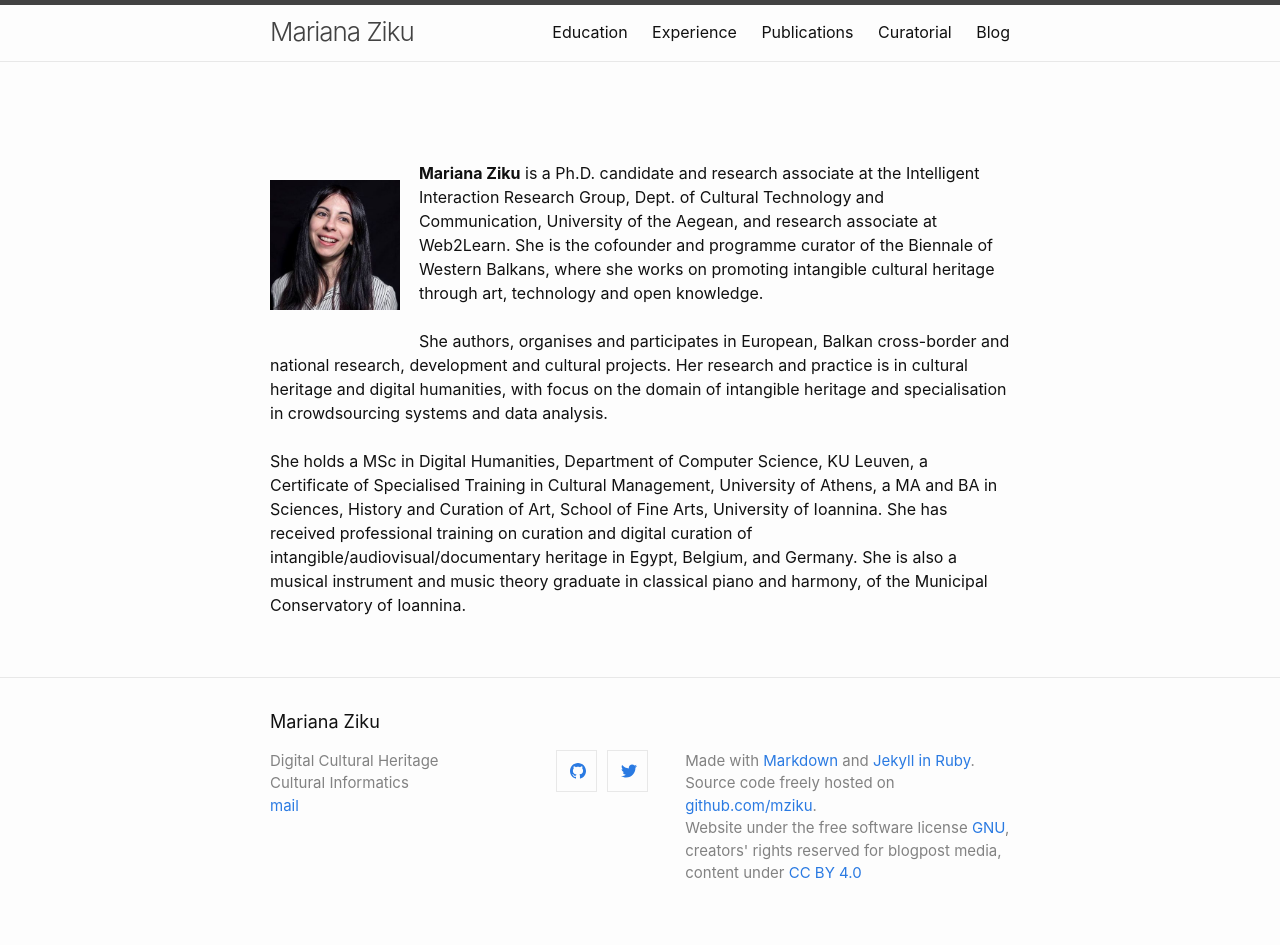
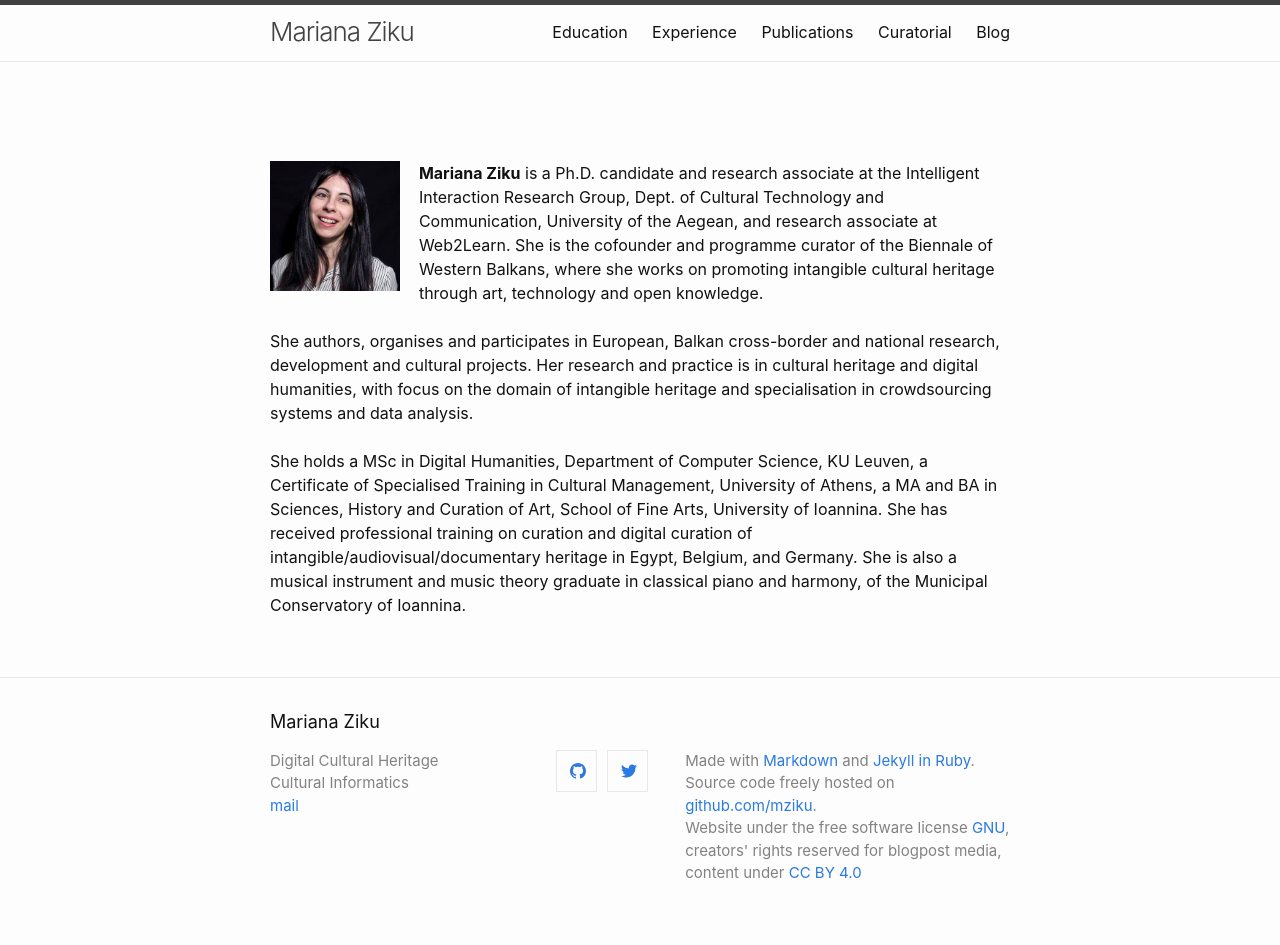
Before and after one commit to mziku/mziku.github.io, a Jekyll site: the page built from index.md, in a window 1280 px wide. Built offline with Jekyll 4.4.1, drawn with Linux system fonts in a browser that asks for light colours.

Commit message:
Update index.md

```diff
--- a/index.md
+++ b/index.md
@@ -3,7 +3,7 @@
 ---
 
 <br>
-<p style="float: left;"><img src="https://mziku.github.io/images/10574310_795517237244850_4768544535441850499_n(1).jpg" style="float:left; margin-top:5mm; margin-right:5mm; margin-bottom:5mm; margin-left:5;" alt="mariana-ziku-profile-picture" width="130" height="auto"></p>
+<p style="float: left;"><img src="https://mziku.github.io/images/10574310_795517237244850_4768544535441850499_n(1).jpg" style="float:left; margin-right:5mm; margin-bottom:5mm; margin-left:5;" alt="mariana-ziku-profile-picture" width="130" height="auto"></p>
 **Mariana Ziku** is a Ph.D. candidate and research associate at the Intelligent Interaction Research Group, Dept. of Cultural Technology and Communication, University of the Aegean, and research associate at Web2Learn. She is the cofounder and programme curator of the Biennale of Western Balkans, where she works on promoting intangible cultural heritage through art, technology and open knowledge.
 <br>
 <br>
```
